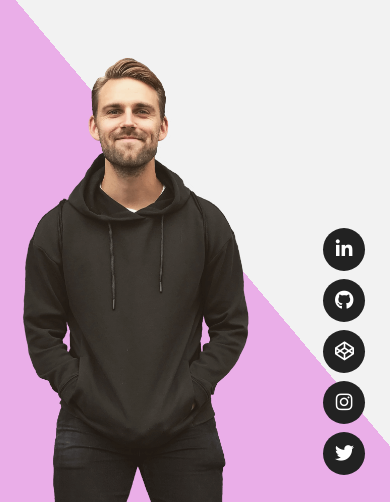
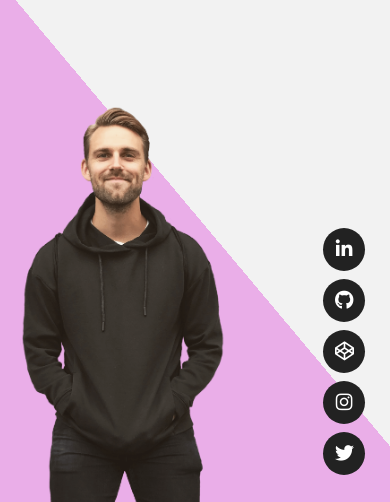
Before and after one commit to joonavainiola/joonavainiola.github.io, a plain HTML site: page index.html in a window 390 px wide. Shown: the part 339-841 px from the top of the page. Drawn offline with Linux system fonts and the light colour scheme; a script that the page names is missing.

Commit message:
css file edited

```diff
--- a/css/style.css
+++ b/css/style.css
@@ -330,7 +330,7 @@ header {
    }
 
    .header_kuva img {
-      height: 450px;
+      height: 500px;
    }
 
    .header_teksti {
@@ -371,3 +371,9 @@ header {
       transition: 0.3s ease;
    }
 }
+
+@media only screen and (max-width: 450px) {
+   .header_kuva img {
+      height: 400px;
+   }
+}
```
